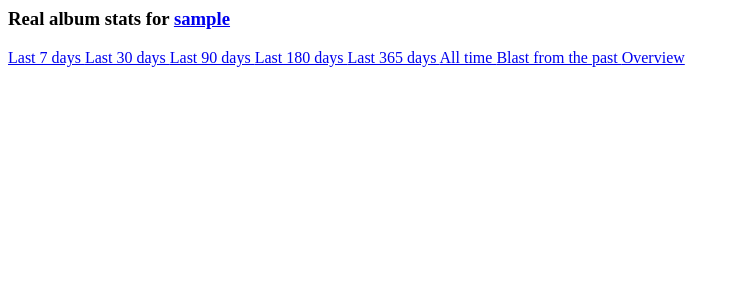
After one commit to apie/albumscrobbles, a Flask app: template templates/partials/header.html in a window 1280 px wide. The commit adds this page. Shown: the top 300 px of the page, without its empty margins (0-739 px from the left). Run offline with Flask 2, Linux system fonts and the light colour scheme; the template is opened without the code that fills it: most values are stand-ins (such as "Sample title", 1, 10 or a date in 2020).

Commit message:
Add web option for top album overview per year

```diff
--- a/app.py
+++ b/app.py
@@ -11,7 +11,7 @@ import urllib.parse
 from os import path, truncate
 
 from datetime import datetime
-from functools import wraps
+from functools import wraps, lru_cache
 from typing import List
 
 
@@ -42,7 +42,7 @@ scheduler.init_app(app)
 scheduler.start()
 
 
-from scrape import get_album_stats_inc_random, correct_album_stats, username_exists, cache_binary_url_and_return_path
+from scrape import get_album_stats_inc_random, correct_album_stats, username_exists, cache_binary_url_and_return_path, correct_overview_stats
 from file_cache import file_cache_decorator
 
 
@@ -120,6 +120,24 @@ def correct_album_stats_thread(stats):
     job_synchronizer.wait_for_tasks_to_be_completed()
     return job_synchronizer.get_status_list()
 
+@lru_cache
+def get_user_overview(username: str):
+    stats, blast_name, period = get_album_stats_inc_random(username, 'overview')
+    corrected = correct_overview_stats(stats)
+    retval = []
+    for year, corr in corrected.items():
+        corr_list = list(corr)
+        if not corr_list:
+            continue
+        top_album = sorted(corr_list, key=lambda x: -x['album_scrobble_count'])[0]
+        retval.append(dict(
+            year=year,
+            album_name=top_album['album_name'],
+            artist_name=top_album['artist_name'],
+            cover_url=top_album['cover_url'] or 'static/cover/unknown.png',
+        ))
+    return retval
+
 def get_user_stats(username: str, drange: str):
     username = username.strip()
     assert username and username_exists(username)
@@ -141,6 +159,14 @@ def render_user_stats(username: str, drange: str):
     username = username.strip()
     assert username and username_exists(username)
     add_recent_user(username)
+    if drange == 'overview':
+        overview = get_user_overview(username)
+        return env.get_template('overview.html').render(
+            title=f'Album stats for {username} (overview)',
+            username=username,
+            overview=overview,
+            selected_range=drange,
+        )
     corrected_sorted, original_album, original_artist, top_album_cover_filename, blast_name, blast_period = get_user_stats(username, drange)
     return env.get_template('stats.html').render(
         title=f'Album stats for {username} ({drange+" days" if drange else "all time"})',
@@ -151,7 +177,6 @@ def render_user_stats(username: str, drange: str):
         ),
         stats=corrected_sorted,
         top_album_cover_path='/static/cover/'+top_album_cover_filename,
-        ranges=(7,30,90,180,365,'','random'),
         selected_range=drange,
         blast_name=blast_name,
         blast_period=blast_period,
--- /dev/null
+++ b/templates/partials/header.html
@@ -0,0 +1,25 @@
+<div class="w3-row">
+    <div class="w3-twothird">
+      <h3>Real album stats for <a href="https://www.last.fm/user/{{username}}">{{ username }}</a></h3>
+    </div>
+    <div class="w3-third w3-padding-16">
+      {% for range in (7,30,90,180,365,'','random','overview') %}
+        {% if selected_range == range|string %}<strong>{%endif%}
+        <a
+          href="/get_stats?username={{username}}&range={{range}}"
+          onClick="document.getElementById('overlay').classList.toggle('w3-hide');"
+        >
+          {% if range == 'random' %}
+            Blast from the past
+          {% elif range == 'overview' %}
+            Overview
+          {% elif range %}
+            Last {{range}} days
+          {% else %}
+            All time
+          {% endif %}
+        </a>
+        {% if selected_range == range|string %}</strong>{%endif%}
+      {% endfor %}
+    </div>
+</div>
```
Also changed, not shown: scrape.py (+6 -6 lines), templates/overview.html (added, +23 -0 lines), templates/stats.html (+1 -23 lines), static/unknown.png.
